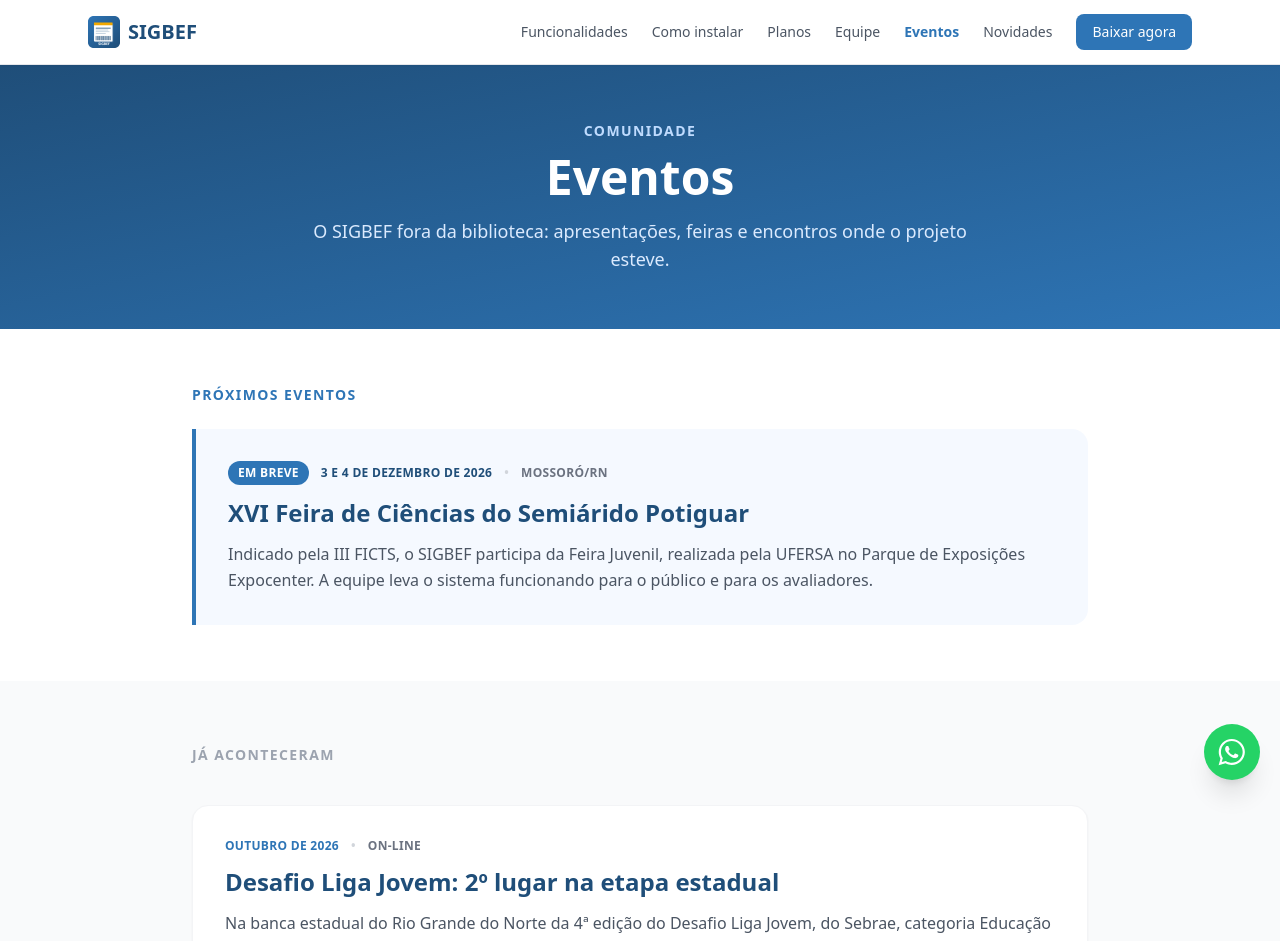
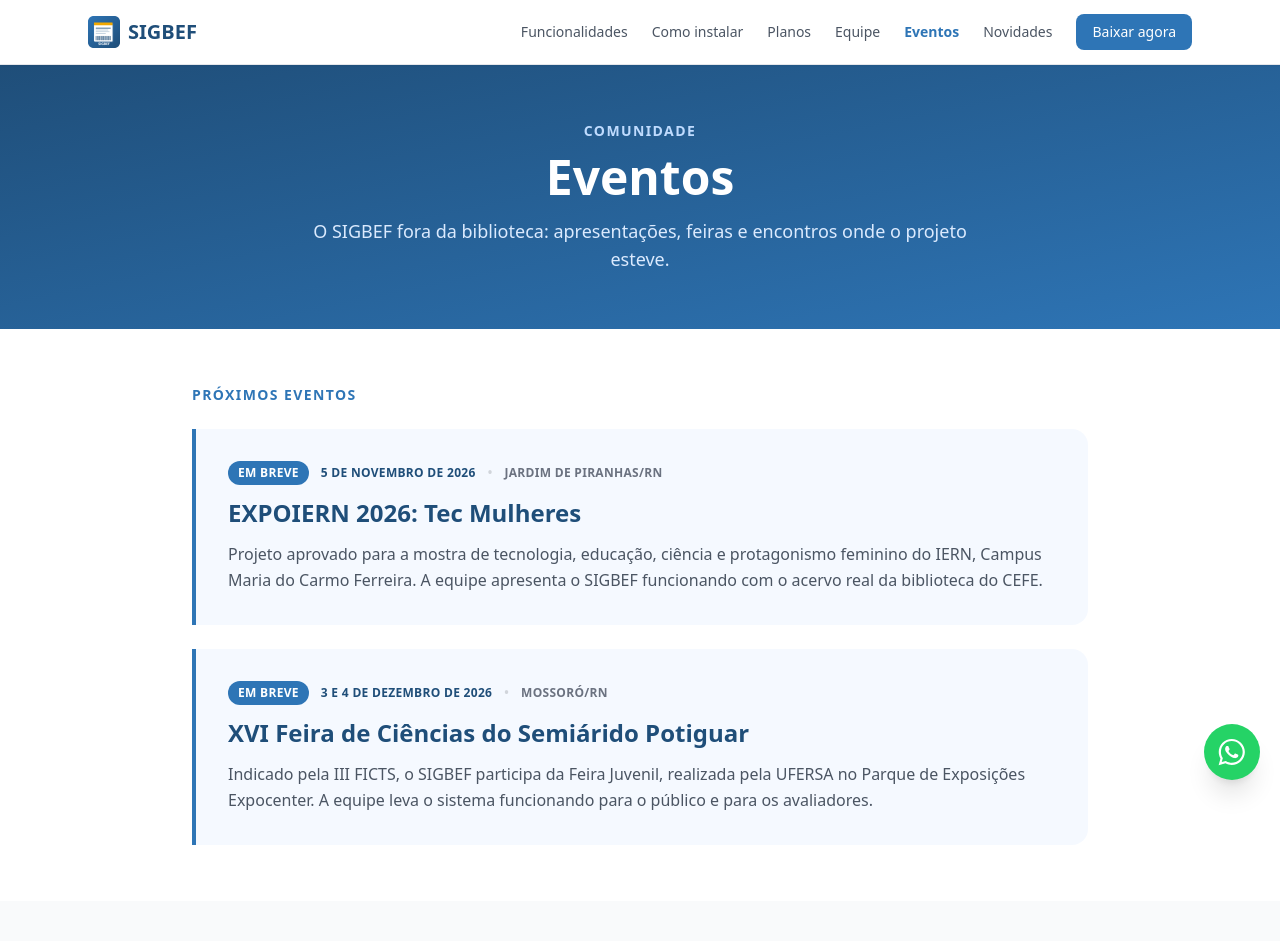
Before and after one commit to marcelin1555/SIGBEF, a React (Vite) app in the folder site/: page /eventos in a window 1280 px wide. Shown: the top 941 px of the page. Built offline with nearby package versions, Linux system fonts and the light colour scheme.

Commit message:
feat(site): EXPOIERN 2026 nos proximos eventos e data da banca do Liga Jovem

```diff
--- a/site/src/pages/EventosPage.jsx
+++ b/site/src/pages/EventosPage.jsx
@@ -6,6 +6,17 @@
 // passar, é só mover a entrada pro array `eventos` de baixo e soltar as
 // fotos em public/eventos/<id>/.
 const proximos = [
+  {
+    id: 'expoiern-2026',
+    titulo: 'EXPOIERN 2026: Tec Mulheres',
+    data: '5 de novembro de 2026',
+    dataISO: '2026-11-05',
+    local: 'Jardim de Piranhas/RN',
+    descricao:
+      'Projeto aprovado para a mostra de tecnologia, educação, ciência e protagonismo feminino ' +
+      'do IERN, Campus Maria do Carmo Ferreira. A equipe apresenta o SIGBEF funcionando ' +
+      'com o acervo real da biblioteca do CEFE.',
+  },
   {
     id: 'fcsp-2026',
     titulo: 'XVI Feira de Ciências do Semiárido Potiguar',
@@ -25,7 +36,7 @@
   {
     id: 'liga-jovem-2026',
     titulo: 'Desafio Liga Jovem: 2º lugar na etapa estadual',
-    data: 'outubro de 2026',
+    data: '6 de outubro de 2026',
     local: 'On-line',
     descricao:
       'Na banca estadual do Rio Grande do Norte da 4ª edição do Desafio Liga Jovem, do Sebrae, ' +
```
